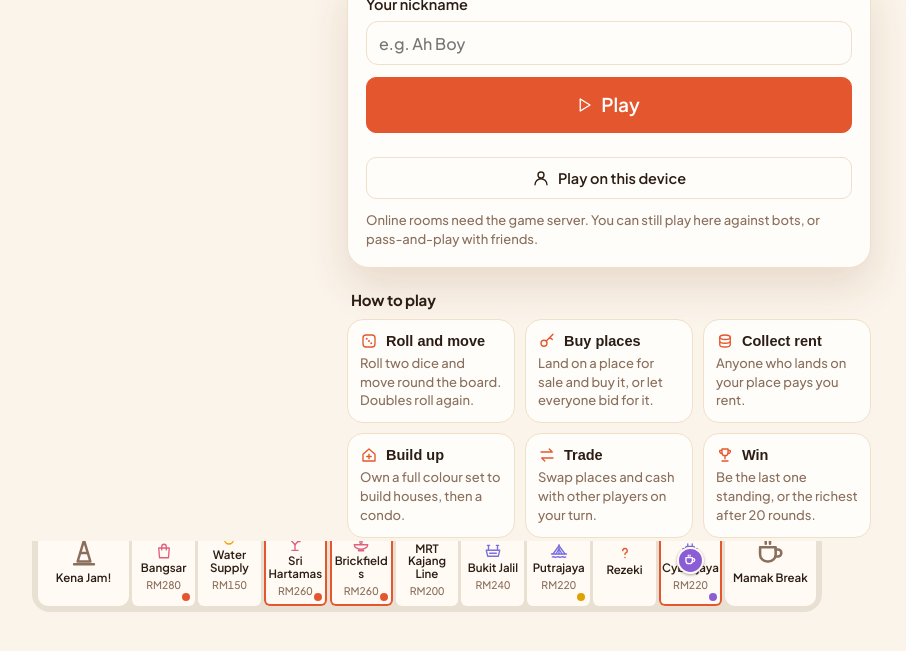
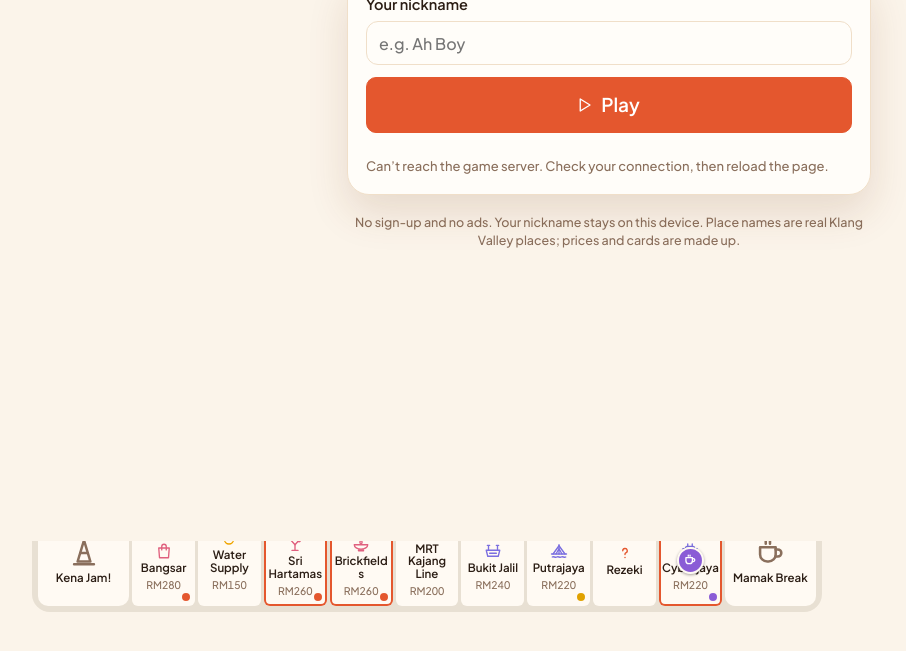
Before and after one commit to LianSheng06-boom/klang-valley-tycoon, a website: page index.html in a window 1280 px wide. Shown: the part 259-910 px from the top of the page, without its empty margins (31-937 px from the left). Drawn offline with Linux system fonts and the light colour scheme.

Commit message:
Make play online-only and drop the How to play section
Home keeps Play, All rooms and Create a private game; local pass-and-play
and the menu's New game are gone. Solo play is a room with bots in the
empty seats. Leaving a room returns to Home.

Co-Authored-By: Claude Opus 5.5 <noreply@anthropic.com>

```diff
--- a/index.html
+++ b/index.html
@@ -425,7 +425,7 @@ button.brand{border:0;background:none;padding:0;cursor:pointer;text-align:left;c
 .hm-card{background:var(--surface);border:1px solid var(--line);border-radius:22px;padding:18px;display:grid;gap:12px;box-shadow:0 18px 40px var(--shadow);animation:hudIn .3s cubic-bezier(.3,.8,.35,1) both}
 .hm-card[hidden]{display:none}
 .b.big{min-height:56px;font-size:19px;justify-content:center}
-.hm-row{display:flex;flex-wrap:wrap;gap:8px}.hm-row .b{flex:1 1 180px;justify-content:center;padding:0 12px}.hm-row .b[hidden]{display:none}
+.hm-row{display:flex;flex-wrap:wrap;gap:8px}.hm-row .b{flex:1 1 180px;justify-content:center;padding:0 12px}.hm-card .b[hidden]{display:none}#hcont{justify-content:center}
 .hm-bar{display:flex;align-items:center;gap:8px}.hm-bar .sp{flex:1}
 .fchips{display:flex;flex-wrap:wrap;gap:6px}
 .fchips button{font:600 12.5px Fredoka,sans-serif;border:1px solid var(--line);background:var(--tile);color:var(--mute);border-radius:20px;padding:5px 12px;cursor:pointer}
@@ -437,8 +437,6 @@ button.brand{border:0;background:none;padding:0;cursor:pointer;text-align:left;c
 .rdots{display:flex;gap:4px}.rdots i{width:10px;height:10px;border-radius:50%;border:2px solid var(--line)}.rdots i.h{background:var(--acc);border-color:var(--acc)}.rdots i.bt{background:var(--hi);border-color:var(--hi)}
 .rtags{grid-column:1;display:flex;gap:6px;flex-wrap:wrap}.rtags .chip{font-size:11.5px;padding:1px 8px 1px 5px}.rtags .chip svg.i{width:13px;height:13px}
 .rjoin{grid-row:1/span 2;grid-column:2;font:600 14px Fredoka,sans-serif;color:var(--acc)}.room:disabled .rjoin{color:var(--mute)}
-.hm-how{display:grid;grid-template-columns:repeat(auto-fit,minmax(150px,1fr));gap:10px}
-.hm-how h3{grid-column:1/-1;margin:6px 4px 0}
 .hm-step{background:var(--surface);border:1px solid var(--line);border-radius:16px;padding:12px;display:grid;gap:4px;font-size:13px;color:var(--mute)}
 .hm-step b{color:var(--ink);font:600 14.5px Fredoka,sans-serif;display:flex;align-items:center;gap:8px}
 .hm-step b svg.i{color:var(--acc)}
@@ -503,19 +501,12 @@ button.brand{border:0;background:none;padding:0;cursor:pointer;text-align:left;c
 <label class="fld"><span>Your nickname</span><input id="hnick" maxlength="16" autocomplete="nickname" placeholder="e.g. Ah Boy"></label>
 <button class="b p big" id="hplay"><span data-ic="play"></span>Play</button>
 <div class="hm-row"><button class="b" id="hrooms"><span data-ic="list"></span>All rooms</button><button class="b" id="hpriv"><span data-ic="key"></span>Create a private game</button></div>
-<div class="hm-row"><button class="b" id="hlocal"><span data-ic="user"></span>Play on this device</button><button class="b" id="hcont" hidden><span data-ic="next"></span>Continue game</button></div>
+<button class="b" id="hcont" hidden><span data-ic="next"></span>Back to your game</button>
 <p class="note" id="hnote"></p></div>
 <div class="hm-card" id="hmRooms" hidden>
 <div class="hm-bar"><button class="b sm" id="hback"><span data-ic="back"></span>Back</button><span class="sp"></span><button class="ibtn" id="hrefresh" aria-label="Refresh" data-ic="refresh"></button><button class="b sm p" id="hnew"><span data-ic="plus"></span>New room</button></div>
 <div class="fchips" id="rfil" role="group" aria-label="Show only"></div>
 <div class="rooms" id="rlist"></div></div>
-<section class="hm-how"><h3>How to play</h3>
-<div class="hm-step"><b><span data-ic="dice"></span>Roll and move</b>Roll two dice and move round the board. Doubles roll again.</div>
-<div class="hm-step"><b><span data-ic="key"></span>Buy places</b>Land on a place for sale and buy it, or let everyone bid for it.</div>
-<div class="hm-step"><b><span data-ic="coins"></span>Collect rent</b>Anyone who lands on your place pays you rent.</div>
-<div class="hm-step"><b><span data-ic="build"></span>Build up</b>Own a full colour set to build houses, then a condo.</div>
-<div class="hm-step"><b><span data-ic="swap"></span>Trade</b>Swap places and cash with other players on your turn.</div>
-<div class="hm-step"><b><span data-ic="trophy"></span>Win</b>Be the last one standing, or the richest after 20 rounds.</div></section>
 <p class="hm-foot">No sign-up and no ads. Your nickname stays on this device. Place names are real Klang Valley places; prices and cards are made up.</p>
 </div></section>
 
@@ -1040,7 +1031,7 @@ async function tumble(g){if(still)return;setDice(S.dice,true);await wait(950)}
 async function animRoll(g){busy=true;clearTimeout(autoT);const n=preMove(S);rolled=false;render();await tumble(g);if(g!==gen)return;rolled=true;render();await wait(n?240:500);
 const k0=S.cur,from=P(S).pos;for(let k=0;k<n;k++)moveOne(S,k0);if(n)await glide(k0,from,n,P(S).bot?85:105,()=>{if(g!==gen)return;S.focus=P(S).pos;render(true)});
 if(g!==gen)return;if(n){await arrive(P(S).pos,g);if(g!==gen)return;postMove(S)}else S.phase='end'}
-function schedule(){if(!S||S.over||S.phase==='auction')return;if(online&&online.playing){if(!P(S).bot||busy||animating||botPending||!botRunner())return;botPending=true;const g=gen;setTimeout(()=>{botPending=false;if(g===gen&&online&&online.playing&&!busy&&!animating&&P(S).bot&&botRunner())runBot()},700);return}if(!P(S).bot)return;const g=gen;setTimeout(()=>{if(g===gen&&!busy)runBot()},700)}
+function schedule(){if(!S||S.over||S.phase==='auction')return;if(online&&online.playing){if(!P(S).bot||busy||animating||botPending||!botRunner())return;botPending=true;const g=gen;setTimeout(()=>{botPending=false;if(g===gen&&online&&online.playing&&!busy&&!animating&&P(S).bot&&botRunner())runBot()},700);return}}
 async function runBot(){const g=gen,pi=S.cur,p=P(S);if(S.phase==='auction'||S.over)return;busy=true;if(S.phase==='roll'&&!S.dbl){if(p.jail&&p.cash>300&&!p.debt)payJail(S);botDeals(S,pi);botBuild(S,pi)}let k=0;
 while(S.phase==='roll'&&!p.out&&!S.over&&k++<6){await animRoll(g);if(g!==gen)return;render();await wait(500);if(S.phase==='auction'){busy=false;render();save();return}}
 if(!S.over){botBuild(S,pi);render();await wait(500);if(g!==gen)return;rolled=false;endTurn(S)}busy=false;render();save();schedule()}
@@ -1118,7 +1109,7 @@ function ruleRows(r,attr,dis){return GRULES.map(x=>`<label class="sw"><span clas
 function start(s){gen++;busy=false;rolled=false;stamp=null;cheered=!!s.over;clearTimeout(autoT);S=fixState(s);seen=S.ln||0;prevCash=[];$('players').innerHTML='';$('toks').innerHTML='';tileKeys=[];feedLn=-1;render(true);save();schedule()}
 const SKY=cityScene();
 document.querySelectorAll('[data-ic]').forEach(e=>e.insertAdjacentHTML('afterbegin',I(e.dataset.ic)));
-$('tools').innerHTML=`<button class="opl" id="opl" data-open="online">${I('globe')}<span>Play online</span></button><div class="mwrap"><button class="ibtn" id="mbtn" aria-label="Menu" aria-haspopup="true" aria-expanded="false"><svg class="i" viewBox="0 0 24 24" aria-hidden="true"><path d="M4 7h16M4 12h16M4 17h16"/></svg></button><div class="menu" id="menu" hidden>${`<button data-home>${I('home')}Home</button>`+[['setup','plus','New game'],['rules','book','Rules'],['lab','chart','Balance lab'],['quit','flag','Give up']].map(([k,ic,l])=>`<button data-open="${k}">${I(ic)}${l}</button>`).join('')}</div></div>`;
+$('tools').innerHTML=`<button class="opl" id="opl" data-open="online">${I('globe')}<span>Play online</span></button><div class="mwrap"><button class="ibtn" id="mbtn" aria-label="Menu" aria-haspopup="true" aria-expanded="false"><svg class="i" viewBox="0 0 24 24" aria-hidden="true"><path d="M4 7h16M4 12h16M4 17h16"/></svg></button><div class="menu" id="menu" hidden>${`<button data-home>${I('home')}Home</button>`+[['rules','book','Rules'],['lab','chart','Balance lab'],['quit','flag','Give up']].map(([k,ic,l])=>`<button data-open="${k}">${I(ic)}${l}</button>`).join('')}</div></div>`;
 $('mbtn').onclick=e=>{e.stopPropagation();const m=$('menu');m.hidden=!m.hidden;$('mbtn').setAttribute('aria-expanded',String(!m.hidden))};
 document.addEventListener('click',()=>{const m=$('menu');if(m&&!m.hidden){m.hidden=true;$('mbtn').setAttribute('aria-expanded','false')}});
 const RIC={flat:'chart',salary:'wallet',cap:'shield',loan:'bank',tabung:'piggy',limit:'clock'};
@@ -1215,7 +1206,7 @@ let confirmSolo=false;
 async function backToLobby(){if(!online||online.host!==CAP.me)return;const o=online;try{await o.ref.set(Object.assign(base(),{status:'lobby',state:null,rev:(o.rev||0)+1,by:CAP.me,at:Date.now()}))}catch(e){toastMsg('Could not reset the room.')}}
 async function leaveOnline(silent){const o=online;if(!o)return;online=null;gen++;busy=false;try{o.unsub&&o.unsub()}catch(e){}try{o.room&&o.room.leave()}catch(e){}
 try{history.replaceState(null,'',location.pathname+location.search)}catch(e){}
-if(o.playing||!silent){S=loadLocal();seen=S.ln||0;prevCash=[];pp=-1;$('players').innerHTML='';$('toks').innerHTML='';tileKeys=[];feedLn=-1;render(true);schedule()}renderOnline()}
+if(o.playing||!silent){S=loadLocal();seen=S.ln||0;prevCash=[];pp=-1;$('players').innerHTML='';$('toks').innerHTML='';tileKeys=[];feedLn=-1;render(true)}renderOnline();if(!silent)showHome()}
 function loadLocal(){try{const j=JSON.parse(localStorage.getItem('kvt-7')||'null');if(j&&j.players)return fixState(j)}catch(e){}const s=newGame(SEATS4,KV);return s}
 const kindLabel={human:'Player',open:'Open seat',bot:'Bot',empty:'Empty'};
 function renderOnline(){renderChat();const el=$('online');if(!el)return;const chip=$('ochip');
@@ -1246,7 +1237,7 @@ else if(t.id==='ojoin'){const n=nick(),c=(($('ocode')||{}).value||'').trim().toL
 try{await joinRoom(c,n)}catch(err){onlineMsg=err&&err.code==='missing'?'No room with that code.':err&&err.code==='invalid_argument'?'You need Editor access to this game to join. Ask the owner to invite you.':err&&err.code==='offline'?'Lost the connection. Try again in a moment.':'Could not join right now. Try again.';renderOnline()}}
 else if(t.id==='ocopy'){const txt=`Jom main Klang Valley Tycoon! Open ${shareURL()}#g-${online.code} — room code ${online.code.toUpperCase()}`;try{await navigator.clipboard.writeText(txt);toastMsg('Invite copied.')}catch(err){toastMsg('Copy the link shown below the code.')}}
 else if(t.id==='ostart')startOnline();
-else if(t.id==='oleave'){if(online&&online.host===CAP.me&&online.status==='lobby'){const r=online.ref;await leaveOnline(false);try{await r.delete()}catch(_){}}else leaveOnline(false)}
+else if(t.id==='oleave'){if(online&&online.host===CAP.me&&online.status==='lobby'){const r=online.ref;await leaveOnline(false);try{await r.delete()}catch(_){}}else await leaveOnline(false);try{$('dlg-online').close()}catch(_){}}
 else if(t.id==='olobby')backToLobby();
 else if(t.dataset.seat){const i=+t.dataset.seat;editLobby(d=>{const s=d.seats[i];const order=['open','bot','empty'];s.kind=s.kind==='human'?'open':order[(order.indexOf(s.kind)+1)%3];s.uid=null;s.nick=s.kind==='bot'?SEATS[i].name:''})}
 else if(t.dataset.rule){if(online.host!==CAP.me)return;const k=t.dataset.rule,v=t.checked?1:0;editLobby(d=>{d.rules[k]=v})}
@@ -1298,12 +1289,12 @@ else{try{const n=await netCAP();if(n){CAP.db=n.db;CAP.room=n.room;CAP.me=n.me;CA
 CAP.ready=true;renderOnline();if(!$('home').hidden)renderHome();const m=(location.hash||'').match(/^#g-([a-z0-9]{5})$/);if(m&&CAP.db&&CAP.me)connect(m[1]).catch(()=>{})}
 
 /* ---------- HOME ---------- */
-let hadSave=false,homeView='main',roomList=[],roomF='all';
+let homeView='main',roomList=[],roomF='all';
 function showHome(view){const h=$('home');homeView=view||'main';h.classList.remove('bye');h.hidden=false;document.documentElement.classList.add('homeon');try{$('hnick').value=localStorage.getItem('kvt-nick')||''}catch(e){}renderHome();if(homeView==='rooms')loadRooms()}
 function hideHome(){const h=$('home');document.documentElement.classList.remove('homeon');if(h.hidden)return;if(still){h.hidden=true;return}h.classList.add('bye');setTimeout(()=>{if(h.classList.contains('bye')){h.hidden=true;h.classList.remove('bye')}},230)}
 function renderHome(){const net=!!(CAP.db&&CAP.me);$('hmMain').hidden=homeView!=='main';$('hmRooms').hidden=homeView!=='rooms';
-$('hrooms').hidden=!CAP.list;$('hpriv').hidden=!net;$('hcont').hidden=!(S&&!S.over&&!online&&hadSave);
-$('hnote').textContent=!CAP.ready?'Connecting to the game server…':net?(CAP.list?'Play drops you into an open public room, or opens a new one.':''):'Online rooms need the game server. You can still play here against bots, or pass-and-play with friends.';
+$('hrooms').hidden=!CAP.list;$('hpriv').hidden=!net;$('hcont').hidden=!online;
+$('hnote').textContent=!CAP.ready?'Connecting to the game server…':net?(CAP.list?'Play drops you into an open public room, or opens a new one. Bots fill any empty seats.':'Play opens a room. Send friends the link, or start with bots.'):'Can’t reach the game server. Check your connection, then reload the page.';
 if(homeView==='rooms')renderRooms()}
 function homeNick(){const inp=$('hnick'),v=inp.value.trim().slice(0,16);if(!v){toastMsg('Type a nickname first.');inp.focus();return''}try{localStorage.setItem('kvt-nick',v)}catch(e){}return v}
 const openLobby=()=>{renderOnline();try{$('dlg-online').showModal()}catch(e){}};
@@ -1323,17 +1314,17 @@ $('hrefresh').onclick=()=>loadRooms();
 $('hnew').onclick=async()=>{const n=homeNick();if(!n)return;$('hnew').disabled=true;try{await createRoom(n,true);hideHome();openLobby()}catch(e){toastMsg('Could not create the room. Try again.')}finally{$('hnew').disabled=false}};
 $('hrooms').onclick=()=>{homeView='rooms';renderHome();loadRooms()};
 $('hpriv').onclick=async()=>{const n=homeNick();if(!n)return;$('hpriv').disabled=true;try{await createRoom(n,false);hideHome();openLobby()}catch(e){toastMsg(e&&e.code==='invalid_argument'?'You need Editor access to this game to host.':'Could not create the room. Try again.')}finally{$('hpriv').disabled=false}};
-$('hlocal').onclick=()=>{hideHome();try{$('dlg-setup').showModal()}catch(e){}};
 $('hcont').onclick=()=>hideHome();
 $('hplay').onclick=async()=>{if(!CAP.ready){toastMsg('Still connecting. Try again in a second.');return}const n=homeNick();if(!n)return;const btn=$('hplay');
-if(!CAP.list){hideHome();if(online)await leaveOnline(true);start(newGame([{name:n,bot:false},...SEATS4.slice(1)].map((x,i)=>({...x,col:PC[i],tok:i})),ruleCfg()));return}
+if(!CAP.db||!CAP.me){toastMsg('Can’t reach the game server. Reload the page to try again.');return}
+if(!CAP.list){btn.disabled=true;try{await createRoom(n,false);hideHome();openLobby()}catch(e){$('hnote').textContent='Could not open a room. Try again.'}finally{btn.disabled=false}return}
 btn.disabled=true;try{const l=(await CAP.list())||[];const r=l.find(x=>x&&/^[a-z0-9]{5}$/.test(x.code)&&Array.isArray(x.seats)&&x.seats.some(y=>y.kind==='open'));
 if(r)await joinRoom(r.code,n);else await createRoom(n,true);hideHome();openLobby()}catch(e){$('hnote').textContent='Could not reach a room. Try again.'}finally{btn.disabled=false}};
 $('hnick').addEventListener('keydown',e=>{if(e.key==='Enter'){e.preventDefault();$('hplay').click()}});
 $('brand').onclick=()=>showHome();
 document.addEventListener('click',e=>{if(e.target.closest('[data-home]'))showHome()});
 
-function boot(d){let s=d&&d.players?d:null;if(!s){try{const j=JSON.parse(localStorage.getItem('kvt-7')||'null');if(j&&j.players){s=j;hadSave=!j.over}}catch(e){}}
+function boot(d){let s=d&&d.players?d:null;if(!s){try{const j=JSON.parse(localStorage.getItem('kvt-7')||'null');if(j&&j.players)s=j}catch(e){}}
 if(!s){s=newGame(SEATS4,KV);const keep=s.players.map(p=>p.bot);s.players.forEach(p=>p.bot=true);let g=0;while(s.round<=8&&!s.over&&g++<500)botTurn(s);s.players.forEach((p,i)=>p.bot=keep[i]);
 log(s,'Rounds 1 to 8 were played by bots so you join mid-game.')}
 start(s);initOnline();if(!d&&!/^#g-/.test(location.hash||''))showHome()}
```
Also changed, not shown: README.md.
